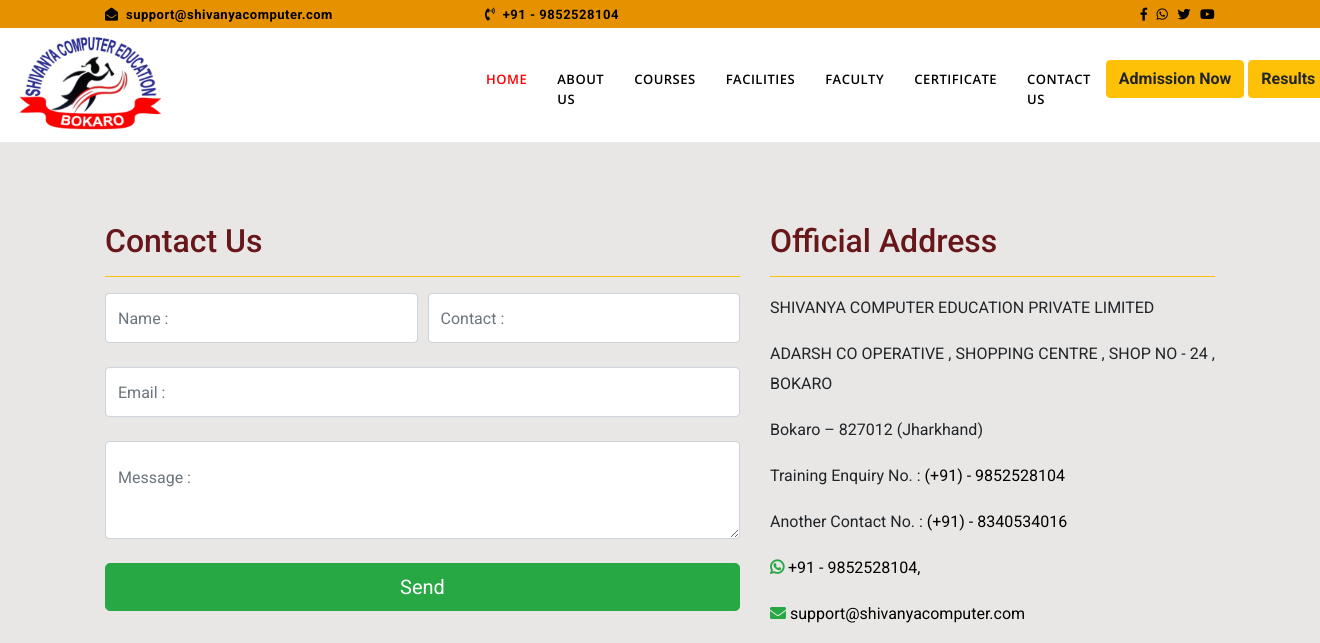
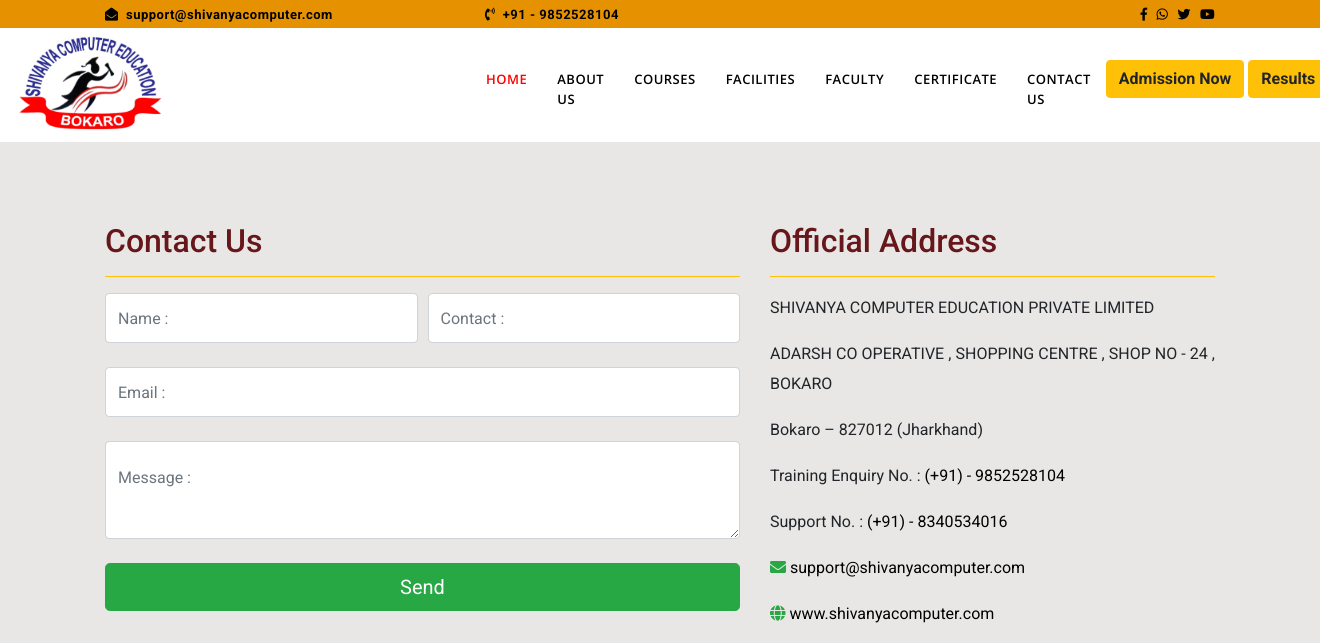
Before and after one commit to PankajBrightcodess/shivanya, a PHP site: page /contact-us.php in a window 1320 px wide. Shown: the top 643 px of the page. Run offline with PHP 8.4, Linux system fonts and the light colour scheme; some libraries are stand-ins or nearby versions.

Commit message:
Update contact-us.php

```diff
--- a/contact-us.php
+++ b/contact-us.php
@@ -36,8 +36,8 @@
                 <p>ADARSH CO OPERATIVE , SHOPPING CENTRE , SHOP NO - 24 , BOKARO</p>
                 <p>Bokaro – 827012 (Jharkhand)</p>
                <p><span>Training Enquiry No. :</span><a href="tel:09852528104"  title="09852528104"> (+91) - 9852528104</a></p>
-                <p><span>Another Contact No. :</span><a href="tel:08340534016"  title="08340534016"> (+91) - 8340534016</a></p>
-                <p><strong><i class="fab fa-whatsapp text-success"></i></strong> <a href="tel:09703427163"  title="09703427163">+91 - 9852528104, </a></p>
+                <p><span>Support No. :</span><a href="tel:08340534016"  title="08340534016"> (+91) - 8340534016</a></p>
+              <!--   <p><strong><i class="fab fa-whatsapp text-success"></i></strong> <a href="tel:09703427163"  title="09703427163">+91 - 9852528104, </a></p> -->
                 <p><strong><i class="fas fa-envelope text-success"></i></strong> <a href="supportshivanyacomputer@gmail.com">support@shivanyacomputer.com</a></p>
                 <p><strong><i class="fas fa-globe text-success"></i></strong> <a href="https://shivanyacomputer.com/">www.shivanyacomputer.com</a></p>
             </div>
```
